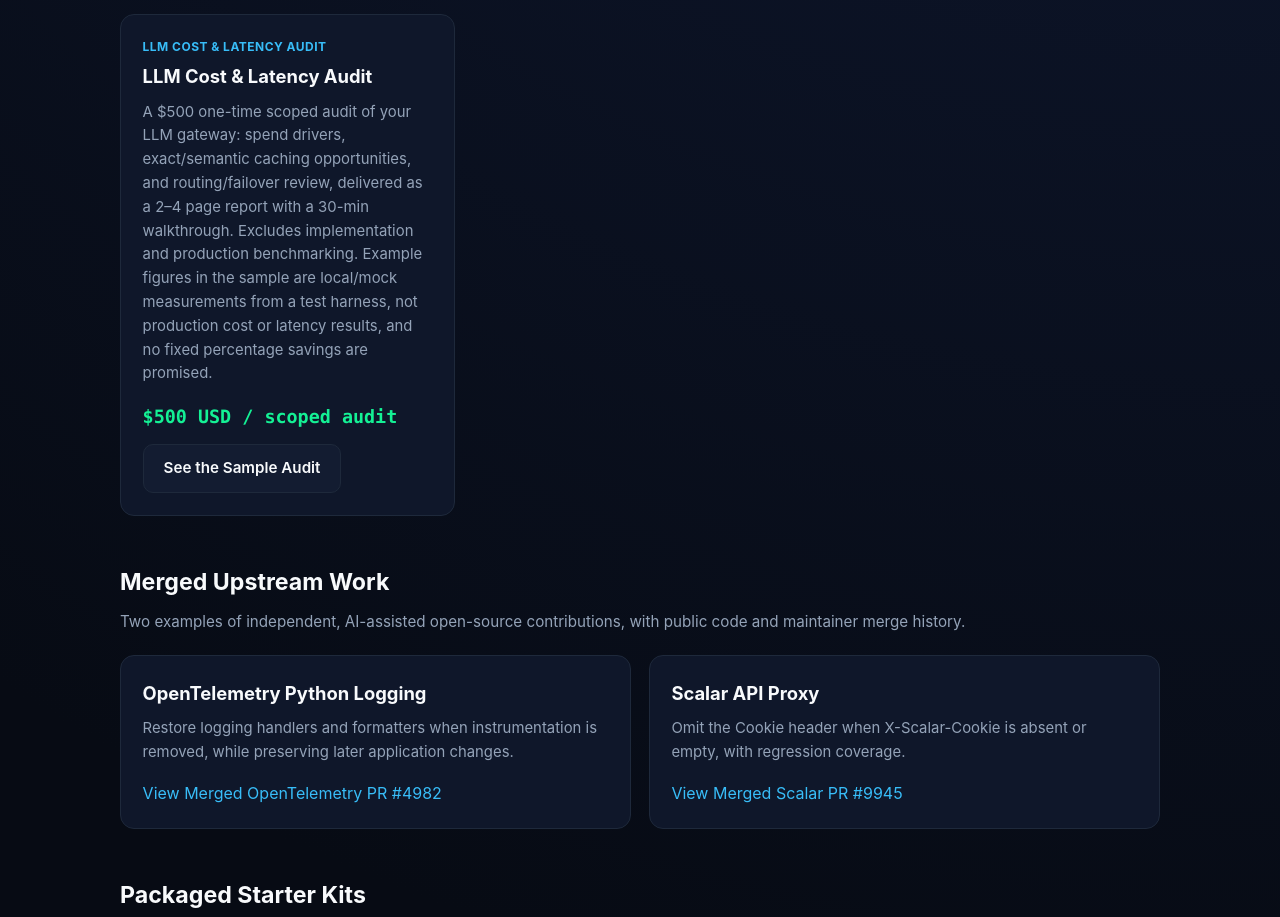
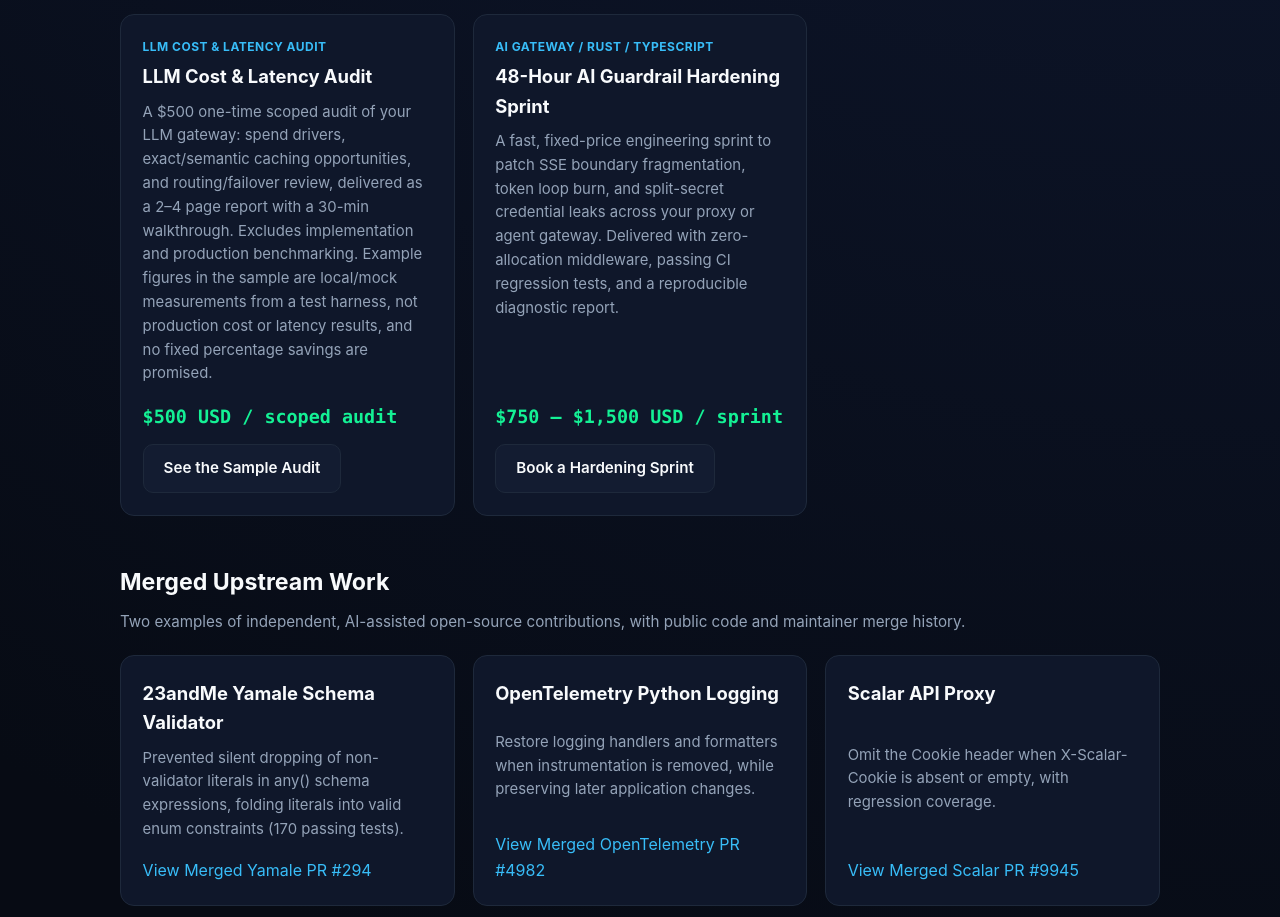
Before and after one commit to sidsri14/sidsri14.github.io, a plain HTML site: page index.html in a window 1280 px wide. Shown: the part 1298-2215 px from the top of the page. Drawn offline with Linux system fonts and the light colour scheme.

Commit message:
feat: add 48-hour guardrail hardening sprint, Yamale PR #294, and DriftGuard GitHub Marketplace action

```diff
--- a/index.html
+++ b/index.html
@@ -98,6 +98,17 @@
             <a class="btn btn-secondary" href="articles/llm-cost-latency-audit-sample.html">See the Sample Audit</a>
           </div>
         </article>
+        <article class="card">
+          <div>
+            <div class="card-tag">AI Gateway / Rust / TypeScript</div>
+            <h3>48-Hour AI Guardrail Hardening Sprint</h3>
+            <p>A fast, fixed-price engineering sprint to patch SSE boundary fragmentation, token loop burn, and split-secret credential leaks across your proxy or agent gateway. Delivered with zero-allocation middleware, passing CI regression tests, and a reproducible diagnostic report.</p>
+          </div>
+          <div>
+            <div class="price">$750 – $1,500 USD / sprint</div>
+            <a class="btn btn-secondary" href="mailto:sidsri1502@gmail.com?subject=48-Hour%20Guardrail%20Hardening%20Sprint">Book a Hardening Sprint</a>
+          </div>
+        </article>
       </div>
     </section>
 
@@ -105,6 +116,11 @@
       <h2>Merged Upstream Work</h2>
       <p class="section-sub">Two examples of independent, AI-assisted open-source contributions, with public code and maintainer merge history.</p>
       <div class="grid">
+        <article class="card">
+          <h3>23andMe Yamale Schema Validator</h3>
+          <p>Prevented silent dropping of non-validator literals in any() schema expressions, folding literals into valid enum constraints (170 passing tests).</p>
+          <a href="https://github.com/23andMe/Yamale/pull/294" target="_blank" rel="noopener">View Merged Yamale PR #294</a>
+        </article>
         <article class="card">
           <h3>OpenTelemetry Python Logging</h3>
           <p>Restore logging handlers and formatters when instrumentation is removed, while preserving later application changes.</p>
@@ -157,6 +173,11 @@
     <section id="proof">
       <h2>Selected Independent Projects</h2>
       <div class="grid">
+        <article class="card">
+          <h3>DriftGuard CI Guard (GitHub Action)</h3>
+          <p>Local-first CI action catching environment drift and AI prompt contract regressions before merge. Live on GitHub Marketplace with 6 production adopters passing green.</p>
+          <a href="https://github.com/marketplace/actions/driftguard-ci-guard" target="_blank" rel="noopener">github.com/marketplace/actions/driftguard-ci-guard →</a>
+        </article>
         <article class="card">
           <h3>PayPal ScopeGuard</h3>
           <p>AI-assisted PayPal API prototype with source and test examples. Review the implementation and its limits when discussing a related paid task.</p>
```
